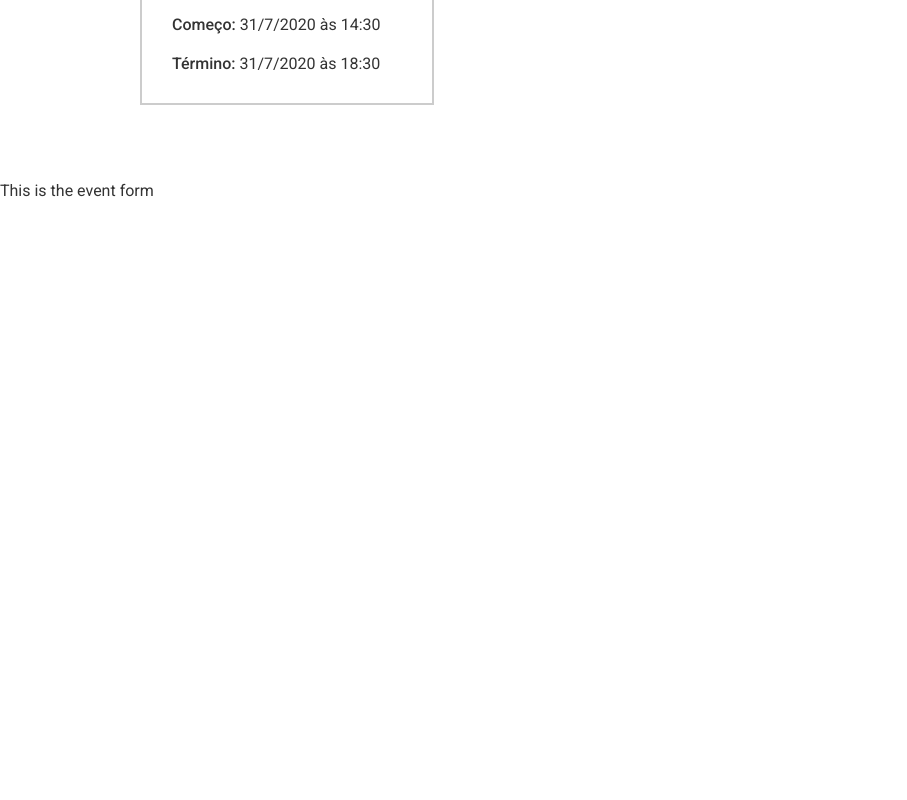
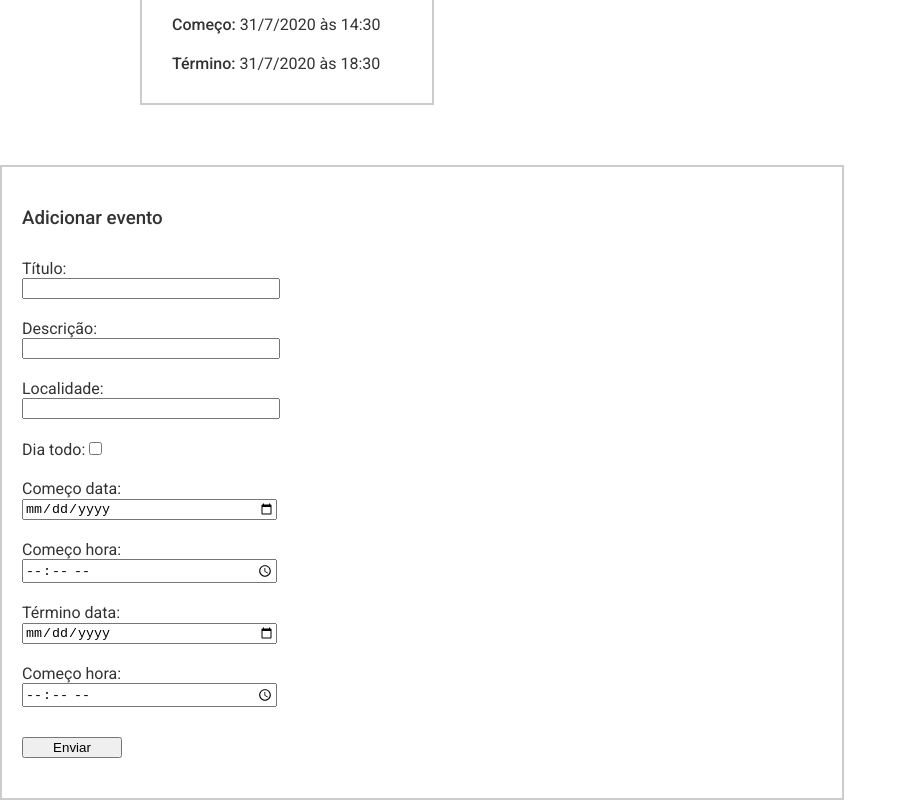
Before and after one commit to emerson-pereira/react-layout-flex-redux, a React (Create React App) app: page / in a window 1280 px wide. Shown: the part 343-1143 px from the top of the page, without its empty margins (0-907 px from the left). Before the commit the page ends 800 px from the top, so only its background shows below. Built offline with nearby package versions, Linux system fonts and the light colour scheme.

Commit message:
finish form logic

```diff
--- a/src/components/EventForm.js
+++ b/src/components/EventForm.js
@@ -1,7 +1,192 @@
-import React from "react";
+import React, { useState } from "react";
+import styled from "styled-components";
 
-const EventForm = () => {
-  return <p>This is the event form</p>;
+const FormStyles = styled.form`
+  max-width: 800px;
+  border: 2px solid #ccc;
+  padding: 20px;
+  display: flex;
+  flex-direction: column;
+  h3 {
+    margin: 20px 0;
+    font-weight: 500;
+  }
+  & > label {
+    padding: 10px 0;
+    max-width: 250px;
+    width: 100%;
+    input:not([type="checkbox"]) {
+      max-width: 250px;
+      width: 100%;
+    }
+  }
+  button {
+    width: 100px;
+    margin: 20px 0;
+  }
+`;
+
+const EventForm = ({ addEvent }) => {
+  const [event, setEvent] = useState({
+    title: "",
+    description: "",
+    location: "",
+    fullDay: null,
+    startTimeDate: "",
+    startTimeTime: "",
+    endTimeDate: "",
+    endTimeTime: "",
+  });
+
+  const handleInput = (e) => {
+    console.log(e.target.value);
+    setEvent({
+      ...event,
+      [e.target.name]: e.target.value,
+    });
+  };
+
+  const handleCheckbox = (e) => {
+    setEvent({
+      ...event,
+      fullDay: e.target.checked,
+    });
+  };
+
+  const handleDate = (e) => {
+    setEvent({
+      ...event,
+      [e.target.name]: e.target.value,
+    });
+  };
+
+  const handleTime = (e) => {
+    setEvent({
+      ...event,
+      [e.target.name]: e.target.value,
+    });
+  };
+
+  const getTimeStamp = (keyName, { hasHours } = {}) => {
+    let date;
+
+    const [year, month, day] = event[keyName + "Date"].split("-");
+    console.log([year, month, day]);
+
+    if (hasHours) {
+      const [hours, minutes] = event[keyName + "Time"].split(":");
+
+      date = new Date(
+        Number(year),
+        Number(month - 1),
+        Number(day),
+        Number(hours),
+        Number(minutes)
+      );
+    } else {
+      date = new Date(Number(year), Number(month - 1), Number(day));
+    }
+
+    return date.getTime();
+  };
+
+  const handleSubmit = (e) => {
+    e.preventDefault();
+    const eventObject = {
+      title: event.title,
+      description: event.description,
+      location: event.location,
+      fullDay: event.fullDay,
+      startTime: getTimeStamp("startTime"),
+    };
+    if (event.fullDay) {
+      addEvent(eventObject);
+    } else {
+      addEvent({
+        ...eventObject,
+        startTime: getTimeStamp("startTime", { hasHours: true }),
+        endTime: getTimeStamp("endTime", { hasHours: true }),
+      });
+    }
+  };
+
+  return (
+    <FormStyles onSubmit={handleSubmit}>
+      <h3>Adicionar evento</h3>
+      <label htmlFor="title">
+        Título:
+        <input type="text" name="title" id="title" onChange={handleInput} />
+      </label>
+      <label htmlFor="description">
+        Descrição:
+        <input
+          type="text"
+          name="description"
+          id="description"
+          onChange={handleInput}
+        />
+      </label>
+      <label htmlFor="location">
+        Localidade:
+        <input
+          type="text"
+          name="location"
+          id="location"
+          onChange={handleInput}
+        />
+      </label>
+      <label htmlFor="fullday">
+        Dia todo:
+        <input
+          type="checkbox"
+          name="fullday"
+          id="fullday"
+          onChange={handleCheckbox}
+        />
+      </label>
+      <label htmlFor="startTimeDate">
+        Começo data:
+        <input
+          type="date"
+          name="startTimeDate"
+          id="startTimeDate"
+          onChange={handleDate}
+        />
+      </label>
+      {!event.fullDay && (
+        <>
+          <label htmlFor="startTimeTime">
+            Começo hora:
+            <input
+              type="time"
+              name="startTimeTime"
+              id="startTimeTime"
+              onChange={handleTime}
+            />
+          </label>
+          <label htmlFor="endTimeDate">
+            Término data:
+            <input
+              type="date"
+              name="endTimeDate"
+              id="endTimeDate"
+              onChange={handleDate}
+            />
+          </label>
+          <label htmlFor="endTimeTime">
+            Começo hora:
+            <input
+              type="time"
+              name="endTimeTime"
+              id="endTimeTime"
+              onChange={handleTime}
+            />
+          </label>
+        </>
+      )}
+      <button type="submit">Enviar</button>
+    </FormStyles>
+  );
 };
 
 export default EventForm;
--- a/src/components/Main.js
+++ b/src/components/Main.js
@@ -2,7 +2,7 @@ import React, { useState } from "react";
 import EventsList from "./EventsList";
 import EventForm from "./EventForm";
 
-const Dashboard = () => {
+const Main = () => {
   const [events, setEvent] = useState([
     {
       title: "Conferência de negócios",
@@ -16,21 +16,21 @@ const Dashboard = () => {
     },
   ]);
 
-  const addLocation = (location) => {
+  const addEvent = (location) => {
     setEvent([...events, location]);
   };
 
-  const removeLocation = () => {};
+  const removeEvent = () => {};
   return (
     <main>
       <EventsList
         events={events}
-        addLocation={addLocation}
-        removeLocation={removeLocation}
+        addEvent={addEvent}
+        removeEvent={removeEvent}
       />
-      <EventForm addLocation={addLocation} />
+      <EventForm addEvent={addEvent} />
     </main>
   );
 };
 
-export default Dashboard;
+export default Main;
```
